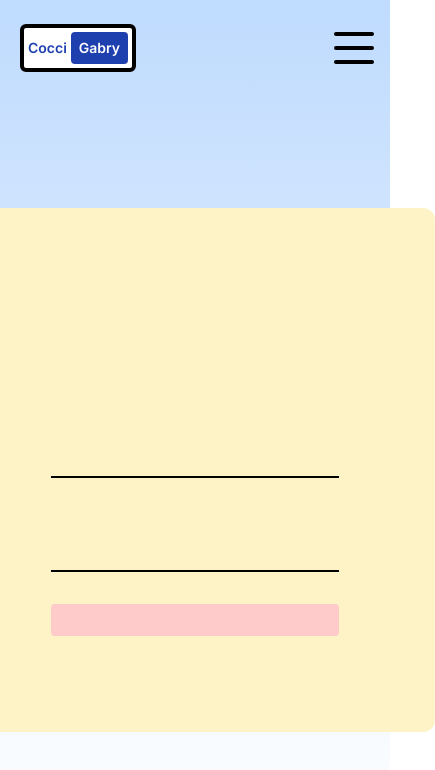
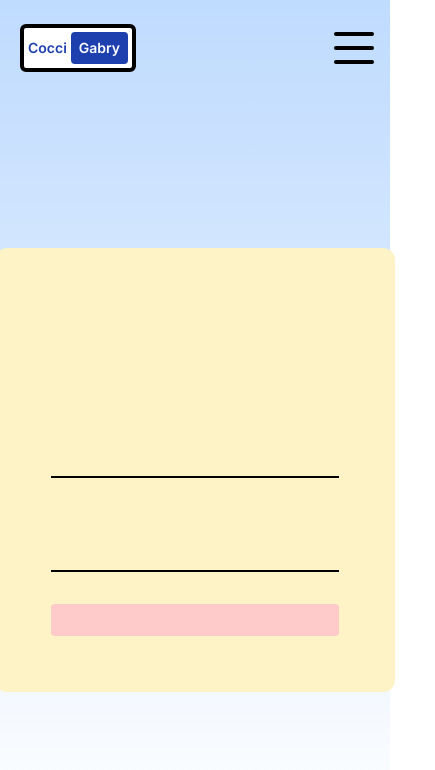
Before and after one commit to coccigabry/coccigabry-dev, a Next.js app: page /pages/contact in a window 390 px wide. Shown: the top 770 px of the page, 435 px wide, since content can reach past the window. Built offline with nearby package versions, Linux system fonts and the light colour scheme.

Commit message:
contact form mobile view

```diff
--- a/src/app/pages/contact/page.tsx
+++ b/src/app/pages/contact/page.tsx
@@ -61,7 +61,7 @@ const ContactPage = () => {
           </div>
         </div>
         {/* FORM CONTAINER */}
-        <form ref={formRef} onSubmit={sendEmail} className="lg:w-1/2 bg-amber-100 rounded-xl text-xl flex flex-col justify-center gap-8 p-24">
+        <form ref={formRef} onSubmit={sendEmail} className="overflow-hidden p-14 sm:p-24 lg:w-1/2 bg-amber-100 rounded-xl text-xl flex flex-col justify-center gap-8 ">
           <span>{contactContent?.message ?? ""}</span>
           <textarea name="message" rows={5} className="bg-transparent border-b-2 border-b-black outline-none resize-none" />
           <span>{contactContent?.email ?? ""}</span>
```
